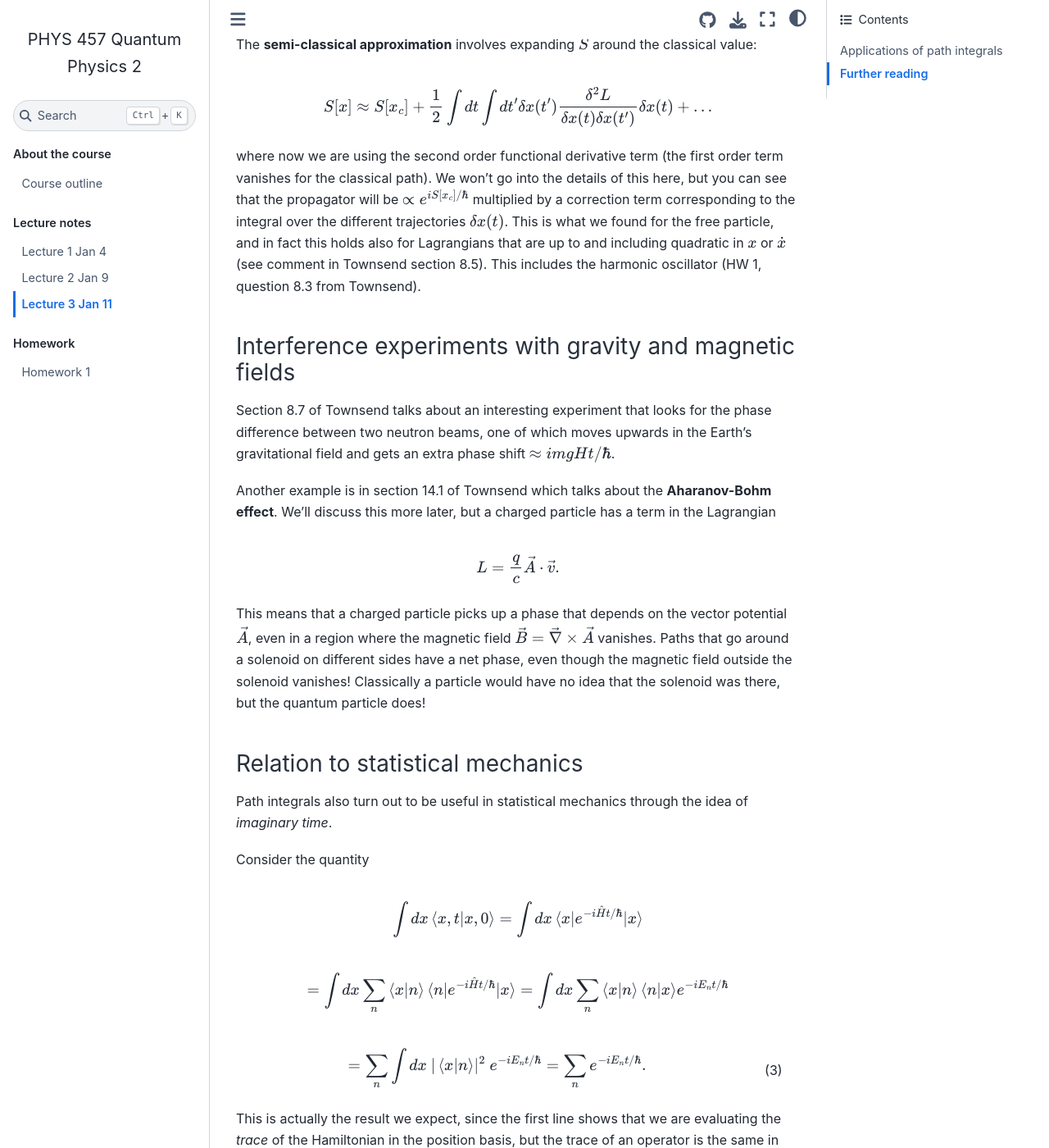
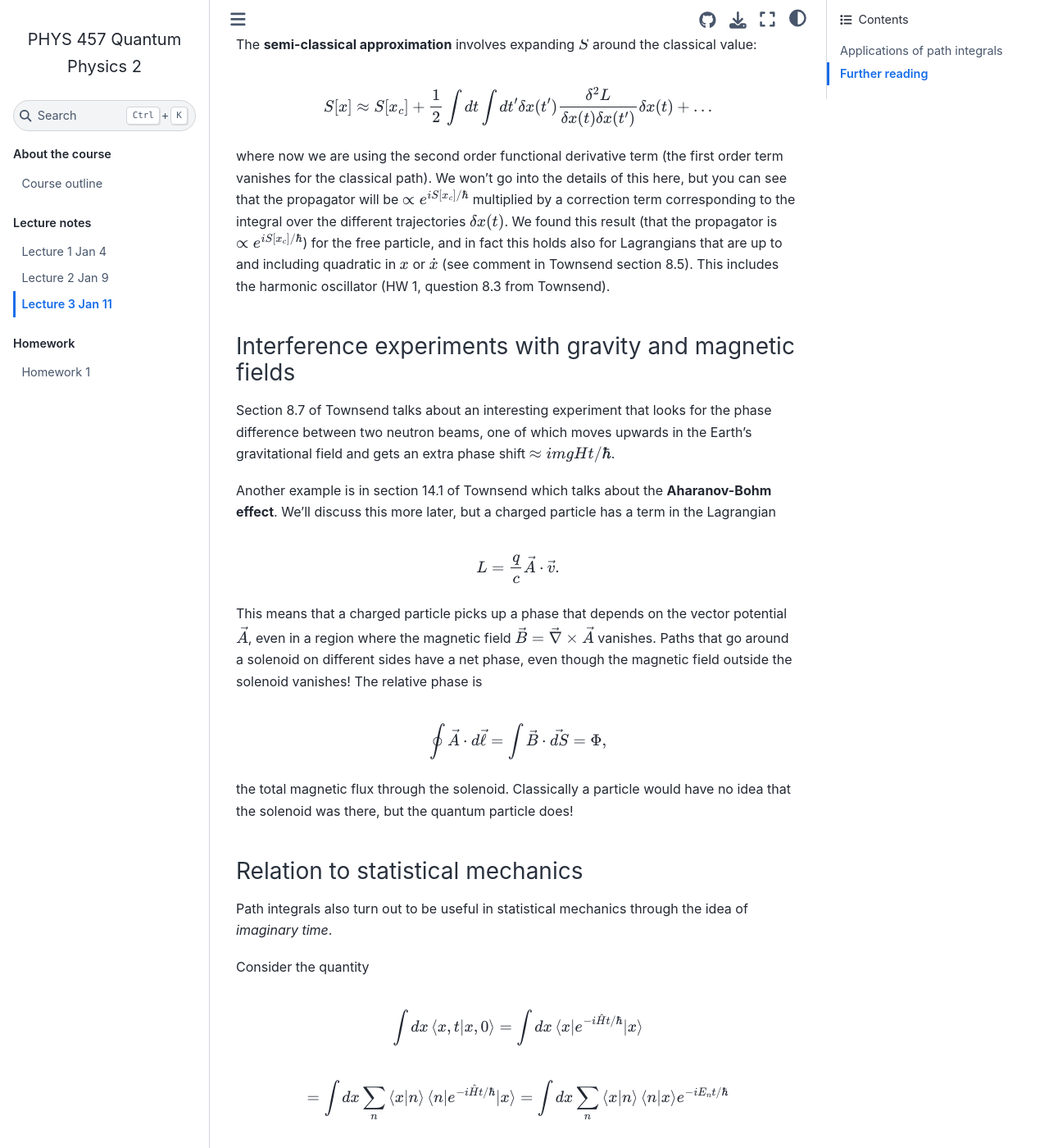
Before and after one commit to andrewcumming/phys457, a Jupyter Book: the page built from lecture3.md, in a window 1280 px wide and 1400 px high, scrolled down 2481 px. Shown: the whole window at 82% size. Built offline with Jupyter Book 1.0.4 settings and Sphinx 7.4.7 and the Sphinx Book theme 1.1.4, drawn with Linux system fonts in a browser that asks for light colours; some of the changed text lies outside the part shown.

Commit message:
Minor additions to lecture 3

```diff
--- a/lecture3.md
+++ b/lecture3.md
@@ -62,7 +62,7 @@ The **semi-classical approximation** involves expanding $S$ around the classical
 
 $$S[x]\approx S[x_c] + {1\over 2} \int dt \int dt^\prime \delta x(t^\prime) {\delta^2 L\over \delta x(t)\delta x(t^\prime)}  \delta x(t) + \dots$$
 
-where now we are using the second order functional derivative term (the first order term vanishes for the classical path). We won't go into the details of this here, but you can see that the propagator will be $\propto e^{iS[x_c]/\hbar}$ multiplied by a correction term corresponding to the integral over the different trajectories $\delta x(t)$. This is what we found for the free particle, and in fact this holds also for Lagrangians that are up to and including quadratic in $x$ or $\dot{x}$ (see comment in Townsend section 8.5). This includes the harmonic oscillator (HW 1, question 8.3 from Townsend).
+where now we are using the second order functional derivative term (the first order term vanishes for the classical path). We won't go into the details of this here, but you can see that the propagator will be $\propto e^{iS[x_c]/\hbar}$ multiplied by a correction term corresponding to the integral over the different trajectories $\delta x(t)$. We found this result (that the propagator is $\propto e^{iS[x_c]/\hbar}$) for the free particle, and in fact this holds also for Lagrangians that are up to and including quadratic in $x$ or $\dot{x}$ (see comment in Townsend section 8.5). This includes the harmonic oscillator (HW 1, question 8.3 from Townsend).
 
 ### Interference experiments with gravity and magnetic fields
 
@@ -72,7 +72,13 @@ Another example is in section 14.1 of Townsend which talks about the **Aharanov-
 
 $$L = {q\over c} \vec{A}\cdot\vec{v}.$$
 
-This means that a charged particle picks up a phase that depends on the vector potential $\vec{A}$, even in a region where the magnetic field $\vec{B} = \vec{\nabla}\times\vec{A}$ vanishes. Paths that go around a solenoid on different sides have a net phase, even though the magnetic field outside the solenoid vanishes! Classically a particle would have no idea that the solenoid was there, but the quantum particle does!
+This means that a charged particle picks up a phase that depends on the vector potential $\vec{A}$, even in a region where the magnetic field $\vec{B} = \vec{\nabla}\times\vec{A}$ vanishes. Paths that go around a solenoid on different sides have a net phase, even though the magnetic field outside the solenoid vanishes!
+The relative phase is
+
+$$\oint \vec{A}\cdot d\vec{\ell} = \int \vec{B}\cdot \vec{dS} = \Phi,$$
+
+the total magnetic flux through the solenoid.
+Classically a particle would have no idea that the solenoid was there, but the quantum particle does!
 
 
 ### Relation to statistical mechanics
@@ -93,13 +99,13 @@ A similar sum over energies appears in statistical mechanics as the **partition
 
 $$Z = \sum_n e^{-\beta E_n},$$
 
-where $\beta = 1/k_BT$. The partition function is an important quantity because it can be used to obtain many different thermodynamic properties of a system, e.g. the energy is given by $E = -\partial \ln Z/\partial \beta$. You'll see more of this in your stat mech courses, but for us the important point is that the expression for the partition function can be obtained from equation {eq}`partition` if we evaluate it at the imaginary time $it/\hbar\rightarrow \beta$. This allows the application of path integral techniques to statistical mechanics.
+where $\beta = 1/k_BT$. The partition function is an important quantity because it can be used to obtain many different thermodynamic properties of a system, e.g. the energy is given by $E = -\partial \ln Z/\partial \beta$. You'll see more of this in your stat mech courses, but for us the important point is that the expression for the partition function can be obtained from equation {eq}`partition` if we evaluate it at the imaginary time $it/\hbar\rightarrow \beta$. This allows the application of path integral techniques to statistical mechanics. This is beyond the scope of our course, but you will see it in more advanced courses on quantum or condensed matter.
 
 
 
 
 ## Further reading
 
-- Sections 8.6 and 8.7 of Townsend. Section 14.1 for the Aharanov-Bohm effect.
+- Section 8.6 of Townsend has a nice discussion of the difference between classical and non-classical paths. Section 8.7 of Townsend discusses the gravity interference experiment, and section 14.1 the Aharanov-Bohm effect.
 
 - [Path Integrals in Quantum Physics](https://arxiv.org/abs/1209.1315v4) - a comprehensive set of lectures aimed at graduate students if you want to dive into this topic in more depth, covering path integrals in quantum mechanics and statistical mechanics.
```
